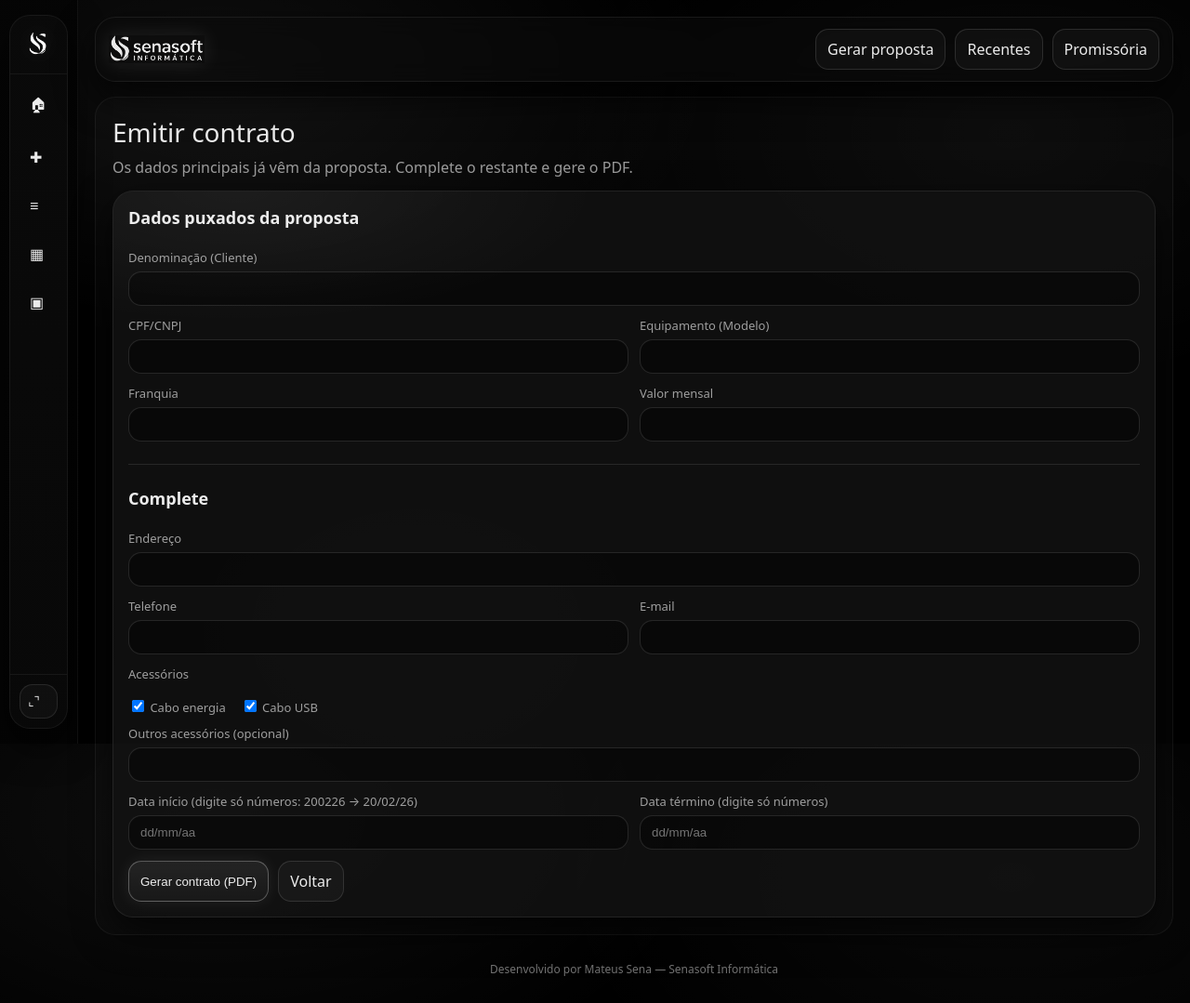
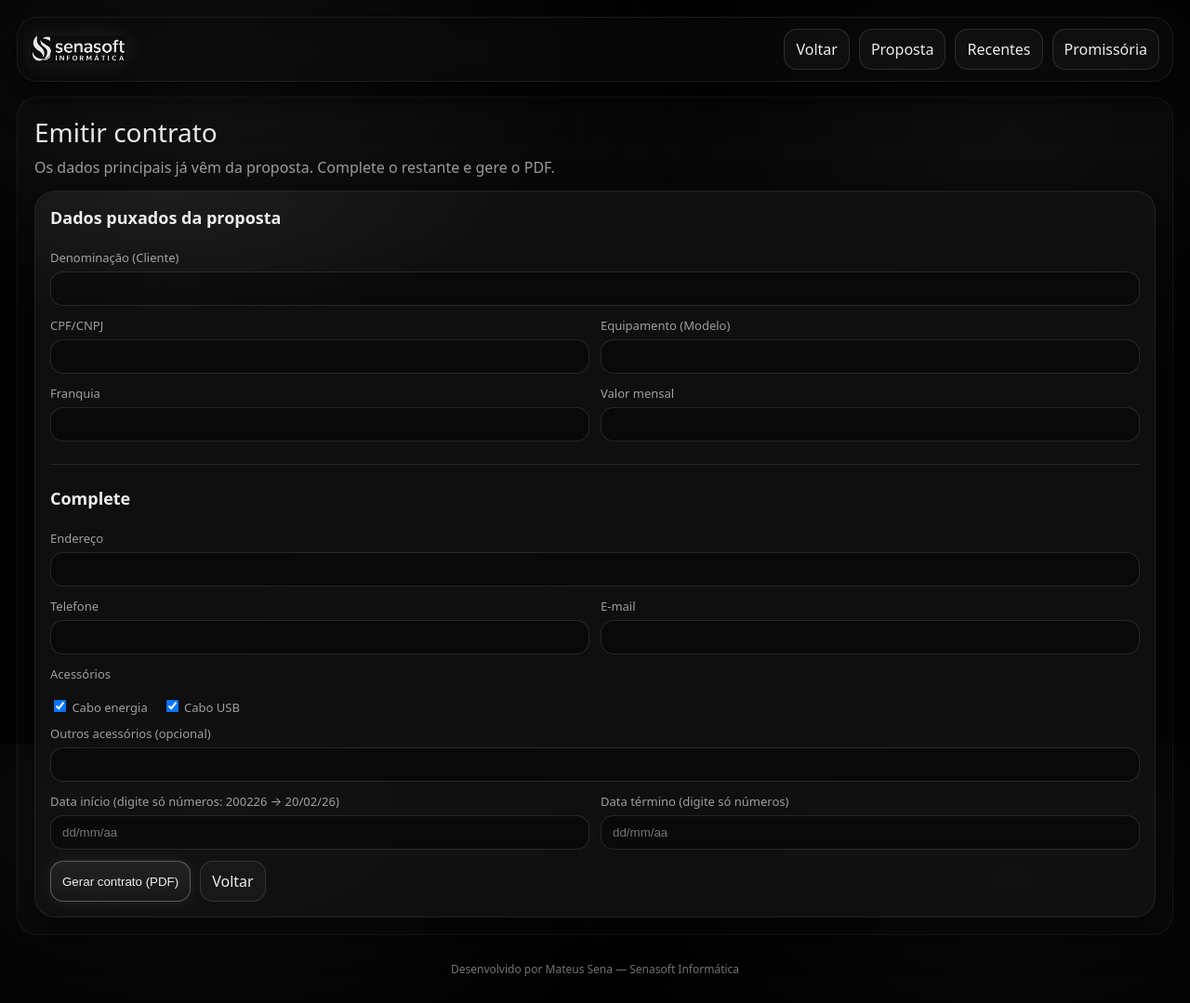
Before and after one commit to Mateus-ssinfor/gerador-senasoft, a Flask app: page /contrato in a window 1280 px wide. Shown: the whole page at 93% size. Run offline with Flask 3, Linux system fonts and the light colour scheme; the visitor is signed in with stand-in values (Sample User, id 1); data comes from the database, SQL or seed files in the repository.

Commit message:
Retirada lateral(gerador)

```diff
--- a/templates/base.html
+++ b/templates/base.html
@@ -11,38 +11,15 @@
   <script defer src="{{ url_for('static', filename='app.js') }}"></script>
 </head>
 <body>
-  <div class="app" id="appRoot">
-    <aside class="sidebar">
-      <div class="sidebar-inner">
-        <div class="brand">
-          <img src="{{ url_for('static', filename='img/s.png') }}" alt="Senasoft">
-          <div class="brand-text">Senasoft</div>
-        </div>
-
-        <nav class="nav">
-          <a href="{{ url_for('gerador') }}"><span>🏠︎</span><span class="label">Início</span></a>
-          <a href="{{ url_for('proposta') }}"><span>✚</span><span class="label">Proposta</span></a>
-          <a href="{{ url_for('recentes') }}"><span>≡</span><span class="label">Recentes</span></a>
-          <a href="{{ url_for('contrato_manual') }}"><span>▦</span><span class="label">Contrato</span></a>
-          <a href="{{ url_for('promissoria') }}"><span>▣</span><span class="label">Promissória</span></a>
-        </nav>
-
-        <div class="sidebar-footer">
-          <button class="toggle" id="toggleSidebar" type="button">
-            <span>⌞⌝</span><span class="label"></span>
-          </button>
-        </div>
-      </div>
-    </aside>
-
-    <main class="main">
+  <main class="main" style="padding:18px 18px 26px;">
     <header class="header">
       <div class="header-left">
         <img src="{{ url_for('static', filename='img/logo.png') }}" alt="Senasoft Informática">
       </div>
 
       <div class="header-right">
-          <a class="btn" href="{{ url_for('proposta') }}">Gerar proposta</a>
+        <a class="btn" href="{{ url_for('gerador') }}">Voltar</a>
+        <a class="btn" href="{{ url_for('proposta') }}">Proposta</a>
         <a class="btn" href="{{ url_for('recentes') }}">Recentes</a>
         <a class="btn" href="{{ url_for('promissoria') }}">Promissória</a>
       </div>
@@ -51,10 +28,10 @@
     <section class="container">
       {% block content %}{% endblock %}
     </section>
+
     <footer class="footer">
       Desenvolvido por Mateus Sena — Senasoft Informática
     </footer>
   </main>
-  </div>
 </body>
 </html>
```
Lines whose indentation alone changed are shown as unchanged.
